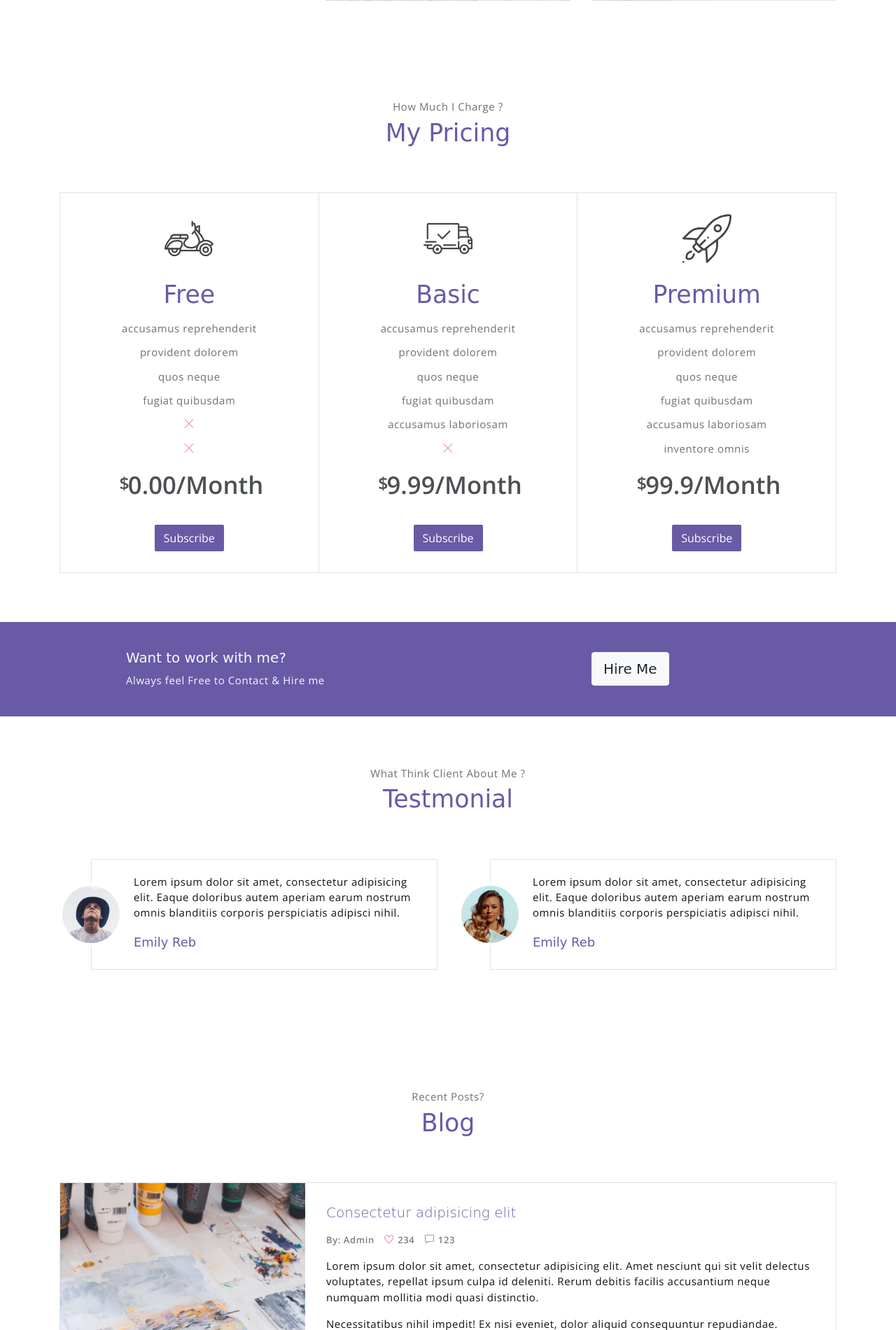
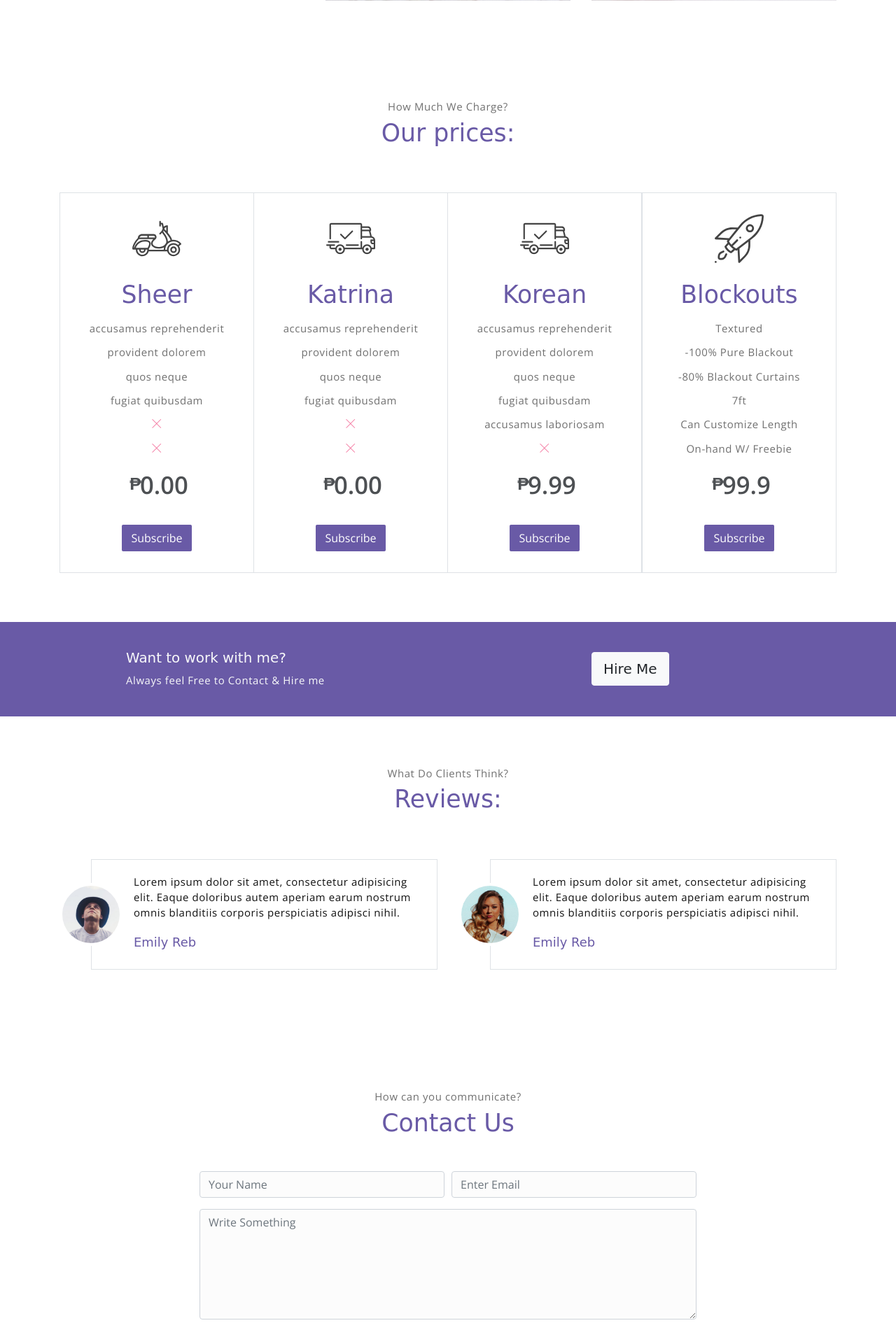
Before and after one commit to BryanFabellore/fleeky_curtains-OLD-VER-, a Django app: page / in a window 1280 px wide. Shown: the part 2342-4243 px from the top of the page at 70% size. Run offline with Django 4.2, Linux system fonts and the light colour scheme; some libraries are stand-ins or nearby versions; some web fonts are replaced.

Commit message:
01/16/2023 Joshua

```diff
--- a/index/templates/index.html
+++ b/index/templates/index.html
@@ -72,7 +72,7 @@
                     <img src="{% static '/imgs/man.png' %}" class="about-img" alt="Download free bootstrap 4 landing page, free boootstrap 4 templates, Download free bootstrap 4.1 landing page, free boootstrap 4.1.1 templates, meyawo Landing page">
                 </div>
                 <div class="about-caption">
-                    <p class="section-subtitle">Who we are?</p>
+                    <p class="section-subtitle">Who are we?</p>
                     <h2 class="section-title mb-3">About Fleeky Curtains</h2>
                     <p>
                         Lorem ipsum dolor sit amet, consectetur adipisicing elit. Repudiandae aliquid ad provident aut fuga animi soluta quae eos non cupiditate voluptates dolorem, doloremque quos dicta quibusdam impedit iure nemo a iste
@@ -87,15 +87,15 @@
     <!-- service section -->
     <section class="section" id="service">
         <div class="container text-center">
-            <p class="section-subtitle">What I Do ?</p>
-            <h6 class="section-title mb-6">Service</h6>
+            <p class="section-subtitle">Shop by</p>
+            <h6 class="section-title mb-6">Fabrics</h6>
             <!-- row -->
             <div class="row">
                 <div class="col-md-6 col-lg-3">
                     <div class="service-card">
                         <div class="body">
                             <img src="{% static '/imgs/pencil-case.svg'%}" alt="Download free bootstrap 4 landing page, free boootstrap 4 templates, Download free bootstrap 4.1 landing page, free boootstrap 4.1.1 templates, meyawo Landing page" class="icon">
-                            <h6 class="title">Adipisicing</h6>
+                            <h6 class="title">Sheer</h6>
                             <p class="subtitle">Labore velit culpa adipisci excepturi consequuntur itaque in nam molestias dolorem iste quod.</p>
                         </div>
                     </div>
@@ -104,7 +104,7 @@
                     <div class="service-card">
                         <div class="body">
                             <img src="{% static '/imgs/responsive.svg'%}" alt="Download free bootstrap 4 landing page, free boootstrap 4 templates, Download free bootstrap 4.1 landing page, free boootstrap 4.1.1 templates, meyawo Landing page" class="icon">
-                            <h6 class="title">Sapiente</h6>
+                            <h6 class="title">Katrina</h6>
                             <p class="subtitle">Labore velit culpa adipisci excepturi consequuntur itaque in nam molestias dolorem iste quod.</p>
                         </div>
                     </div>
@@ -113,7 +113,7 @@
                     <div class="service-card">
                         <div class="body">
                             <img src=" {% static '/imgs/toolbox.svg'%}" alt="Download free bootstrap 4 landing page, free boootstrap 4 templates, Download free bootstrap 4.1 landing page, free boootstrap 4.1.1 templates, meyawo Landing page" class="icon">
-                            <h6 class="title">Placeat</h6>
+                            <h6 class="title">Korean</h6>
                             <p class="subtitle">Labore velit culpa adipisci excepturi consequuntur itaque in nam molestias dolorem iste quod.</p>
                         </div>
                     </div>
@@ -122,7 +122,7 @@
                     <div class="service-card">
                         <div class="body">
                             <img src="{% static '/imgs/analytics.svg' %}" alt="Download free bootstrap 4 landing page, free boootstrap 4 templates, Download free bootstrap 4.1 landing page, free boootstrap 4.1.1 templates, meyawo Landing page" class="icon">
-                            <h6 class="title">Iusto</h6>
+                            <h6 class="title">Blockout</h6>
                             <p class="subtitle">Labore velit culpa adipisci excepturi consequuntur itaque in nam molestias dolorem iste quod.</p>
                         </div>
                     </div>
@@ -178,8 +178,8 @@
     <!-- pricing section -->
     <section class="section" id="pricing">
         <div class="container text-center">
-            <p class="section-subtitle">How Much I Charge ?</p>
-            <h6 class="section-title mb-6">My Pricing</h6>
+            <p class="section-subtitle">How Much We Charge?</p>
+            <h6 class="section-title mb-6">Our prices:</h6>
             <!-- row -->
             <div class="pricing-wrapper">
                 <div class="pricing-card">
@@ -187,7 +187,7 @@
                         <img class="pricing-card-icon" src="{%static '/imgs/scooter.svg'%}" alt="Download free bootstrap 4 landing page, free boootstrap 4 templates, Download free bootstrap 4.1 landing page, free boootstrap 4.1.1 templates, meyawo Landing page">
                     </div>
                     <div class="pricing-card-body">
-                        <h6 class="pricing-card-title">Free</h6>
+                        <h6 class="pricing-card-title">Sheer</h6>
                         <div class="pricing-card-list">
                             <p>accusamus reprehenderit</p>
                             <p>provident dolorem </p>
@@ -198,8 +198,8 @@
                         </div>
                     </div>
                     <div class="pricing-card-footer">
-                        <span>$</span>
-                        <span>0.00/Month</span>
+                        <span>₱</span>
+                        <span>0.00</span>
                     </div>
                     <a href="#" class="btn btn-primary mt-3 pricing-card-btn">Subscribe</a>
                 </div>
@@ -208,7 +208,28 @@
                         <img class="pricing-card-icon" src="{%static '/imgs/shipped.svg'%}" alt="Download free bootstrap 4 landing page, free boootstrap 4 templates, Download free bootstrap 4.1 landing page, free boootstrap 4.1.1 templates, meyawo Landing page">
                     </div>
                     <div class="pricing-card-body">
-                        <h6 class="pricing-card-title">Basic</h6>
+                        <h6 class="pricing-card-title">Katrina</h6>
+                        <div class="pricing-card-list">
+                            <p>accusamus reprehenderit</p>
+                            <p>provident dolorem </p>
+                            <p>quos neque</p>
+                            <p>fugiat quibusdam</p>
+                            <p><i class="ti-close"></i></p>
+                            <p><i class="ti-close"></i></p>
+                        </div>
+                    </div>
+                    <div class="pricing-card-footer">
+                        <span>₱</span>
+                        <span>0.00</span>
+                    </div>
+                    <a href="#" class="btn btn-primary mt-3 pricing-card-btn">Subscribe</a>
+                </div>
+                <div class="pricing-card">
+                    <div class="pricing-card-header">
+                        <img class="pricing-card-icon" src="{%static '/imgs/shipped.svg'%}" alt="Download free bootstrap 4 landing page, free boootstrap 4 templates, Download free bootstrap 4.1 landing page, free boootstrap 4.1.1 templates, meyawo Landing page">
+                    </div>
+                    <div class="pricing-card-body">
+                        <h6 class="pricing-card-title">Korean</h6>
                         <div class="pricing-card-list">
                             <p>accusamus reprehenderit</p>
                             <p>provident dolorem </p>
@@ -219,8 +240,8 @@
                         </div>
                     </div>
                     <div class="pricing-card-footer">
-                        <span>$</span>
-                        <span>9.99/Month</span>
+                        <span>₱</span>
+                        <span>9.99</span>
                     </div>
                     <a href="#" class="btn btn-primary mt-3 pricing-card-btn">Subscribe</a>
                 </div>
@@ -229,19 +250,19 @@
                         <img class="pricing-card-icon" src="{%static '/imgs/startup.svg'%}" alt="Download free bootstrap 4 landing page, free boootstrap 4 templates, Download free bootstrap 4.1 landing page, free boootstrap 4.1.1 templates, meyawo Landing page">
                     </div>
                     <div class="pricing-card-body">
-                        <h6 class="pricing-card-title">Premium</h6>
+                        <h6 class="pricing-card-title">Blockouts</h6>
                         <div class="pricing-card-list">
-                            <p>accusamus reprehenderit</p>
-                            <p>provident dolorem </p>
-                            <p>quos neque</p>
-                            <p>fugiat quibusdam</p>
-                            <p>accusamus laboriosam</p>
-                            <p>inventore omnis</p>
+                            <p>Textured</p>
+                            <p>-100% Pure Blackout</p>
+                            <p>-80% Blackout Curtains</p>
+                            <p>7ft</p>
+                            <p>Can Customize Length</p>
+                            <p>On-hand W/ Freebie</p>
                         </div>
                     </div>
                     <div class="pricing-card-footer">
-                        <span>$</span>
-                        <span>99.9/Month</span>
+                        <span>₱</span>
+                        <span>99.9</span>
                     </div>
                     <a href="#" class="btn btn-primary mt-3 pricing-card-btn">Subscribe</a>
                 </div>
@@ -270,8 +291,8 @@
     <!-- testimonial section -->
     <section class="section" id="testmonial">
         <div class="container text-center">
-            <p class="section-subtitle">What Think Client About Me ?</p>
-            <h6 class="section-title mb-6">Testmonial</h6>
+            <p class="section-subtitle">What Do Clients Think?</p>
+            <h6 class="section-title mb-6">Reviews:</h6>
 
             <!-- row -->
             <div class="row">
@@ -300,63 +321,11 @@
             </div>
         </div> <!-- end of container -->
     </section> <!-- end of testimonial section -->
-
-    <!-- blog section -->
-    <section class="section" id="blog">
-        <!-- container -->
-        <div class="container text-center">
-            <p class="section-subtitle">Recent Posts?</p>
-            <h6 class="section-title mb-6">Blog</h6>
-            <!-- blog-wrapper -->
-            <div class="blog-card">
-                <div class="blog-card-header">
-                    <img src="{%static '/imgs/img-1.jpg'%}" class="blog-card-img" alt="Download free bootstrap 4 landing page, free boootstrap 4 templates, Download free bootstrap 4.1 landing page, free boootstrap 4.1.1 templates, meyawo Landing page">
-                </div>
-                <div class="blog-card-body">
-                    <h5 class="blog-card-title">Consectetur adipisicing elit</h6>
-
-                    <p class="blog-card-caption">
-                        <a href="#">By: Admin</a>
-                        <a href="#"><i class="ti-heart text-danger"></i> 234</a>
-                        <a href="#"><i class="ti-comment"></i> 123</a>
-                    </p>
-                    <p>Lorem ipsum dolor sit amet, consectetur adipisicing elit. Amet nesciunt qui sit velit delectus voluptates, repellat ipsum culpa id deleniti. Rerum debitis facilis accusantium neque numquam mollitia modi quasi distinctio.</p>
-
-                    <p><b>Necessitatibus nihil impedit! Ex nisi eveniet, dolor aliquid consequuntur repudiandae.</b></p>
-                    <p>Magnam in repellat enim harum omnis aperiam! Explicabo illo, commodi, dolor blanditiis cupiditate harum nisi vero accusamus laudantium voluptatibus dolores quae obcaecati.</p>
-
-                    <a href="#" class="blog-card-link">Read more <i class="ti-angle-double-right"></i></a>
-                </div>
-            </div><!-- end of blog wrapper -->
-
-            <!-- blog-wrapper -->
-            <div class="blog-card">
-                <div class="blog-card-header">
-                    <img src="{%static '/imgs/img-2.jpg'%}" class="blog-card-img" alt="Download free bootstrap 4 landing page, free boootstrap 4 templates, Download free bootstrap 4.1 landing page, free boootstrap 4.1.1 templates, meyawo Landing page">
-                </div>
-                <div class="blog-card-body">
-                    <h5 class="blog-card-title">Explicabo illo</h6>
-
-                    <p class="blog-card-caption">
-                        <a href="#">By: Admin</a>
-                        <a href="#"><i class="ti-heart text-danger"></i> 456</a>
-                        <a href="#"><i class="ti-comment"></i> 264</a>
-                    </p>
-
-                    <p>Lorem ipsum dolor sit amet, consectetur adipisicing elit. Impedit excepturi laborum enim, vitae ipsam atque eum, ad iusto consequuntur voluptas, esse doloribus. Perferendis porro quisquam vitae exercitationem aliquid, minus eos laborum repudiandae, cumque debitis iusto omnis praesentium? Laborum placeat sit adipisci illum tempore maxime, esse qui quae? Molestias excepturi corporis similique doloribus. Esse vitae earum architecto nulla non dolores illum at perspiciatis quod, et deleniti cupiditate reiciendis harum facere, delectus eum commodi soluta distinctio sit repudiandae possimus sunt. Ipsum, rem.</p>
-
-                    <a href="#" class="blog-card-link">Read more <i class="ti-angle-double-right"></i></a>
-                </div>
-            </div><!-- end of blog wrapper -->
-
-        </div><!-- end of container -->
-    </section><!-- end of blog section -->
-
     <!-- contact section -->
     <section class="section" id="contact">
         <div class="container text-center">
             <p class="section-subtitle">How can you communicate?</p>
-            <h6 class="section-title mb-5">Contact Me</h6>
+            <h6 class="section-title mb-5">Contact Us</h6>
             <!-- contact form -->
             <form action="" class="contact-form col-md-10 col-lg-8 m-auto">
                 <div class="form-row">
@@ -380,14 +349,13 @@
     <!-- footer -->
     <div class="container">
         <footer class="footer">
-            <p class="mb-0">Copyright <script>document.write(new Date().getFullYear())</script> &copy; <a href="http://www.devcrud.com">DevCRUD</a></p>
+            <p class="mb-0">Copyright <script>document.write(new Date().getFullYear())</script> &copy; <a href="http://www.devcrud.com">spotLIGHT</a></p>
             <div class="social-links text-right m-auto ml-sm-auto">
-                <a href="javascript:void(0)" class="link"><i class="ti-facebook"></i></a>
-                <a href="javascript:void(0)" class="link"><i class="ti-twitter-alt"></i></a>
-                <a href="javascript:void(0)" class="link"><i class="ti-google"></i></a>
-                <a href="javascript:void(0)" class="link"><i class="ti-pinterest-alt"></i></a>
-                <a href="javascript:void(0)" class="link"><i class="ti-instagram"></i></a>
-                <a href="javascript:void(0)" class="link"><i class="ti-rss"></i></a>
+                <a href="https://www.facebook.com/fleekycurtains.ph" target="_blank" class="link"><i class="ti-facebook"></i></a>
+                <a href="https://www.instagram.com/fleekycurtains/" target="_blank" class="link"><i class="ti-instagram"></i></a>
+                <a href="https://www.tiktok.com/@fleekycurtains?lang=en" target="_blank" class="link"><i class="ti-twitter-alt"></i></a>
+                <a href="javascript:void(0)" target="_blank" class="link"><i class="ti-pinterest-alt"></i></a>
+                <a href="javascript:void(0)" target="_blank" class="link"><i class="ti-rss"></i></a>
             </div>
         </footer>
     </div> <!-- end of page footer -->
```
